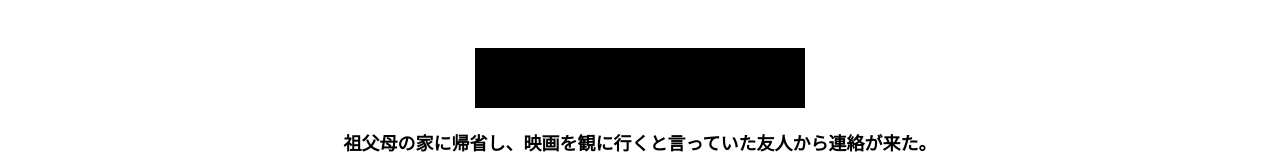
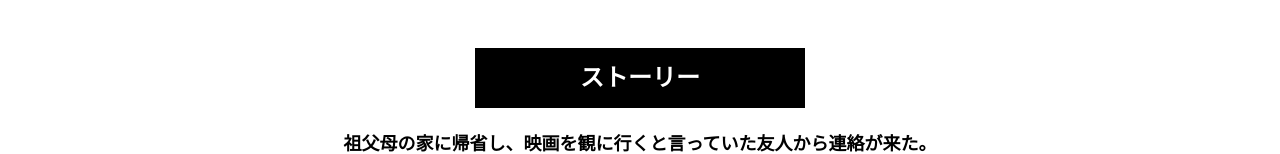
Before and after one commit to banana-ringo928/Alfa-otha-test2, a plain HTML site: page index.html in a window 1280 px wide. Shown: the part 543-697 px from the top of the page. Drawn offline with Linux system fonts and the light colour scheme.

Commit message:
Update index.html

```diff
--- a/index.html
+++ b/index.html
@@ -27,7 +27,7 @@
     <!-- タイトルエリア　ここまで -->
     <section class="section section--story">
       <div class="container">
-        <h2 class="section-title section-title--keycolor section-title--story"><font color=#000000>ストーリー</h2>
+        <h2 class="section-title section-title--keycolor section-title--story"><font color = #ffffff>ストーリー</h2>
         <div class="story">
           <p class="text-center">  <font color = "#000000"> 祖父母の家に帰省し、映画を観に行くと言っていた友人から連絡が来た。<br>
             「すべての謎を解いた時、扉は開かれる」というメッセージと奇妙な文章がスクリーンに表示され、<br>
```
